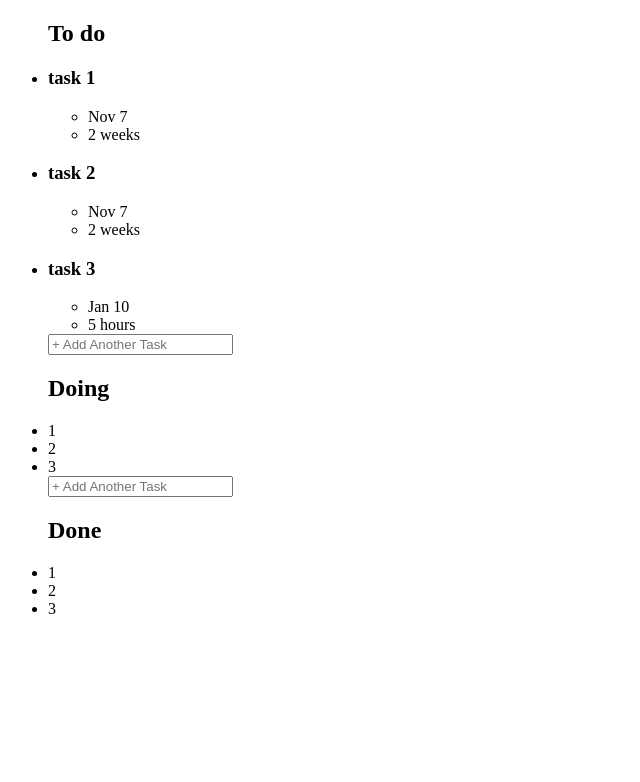
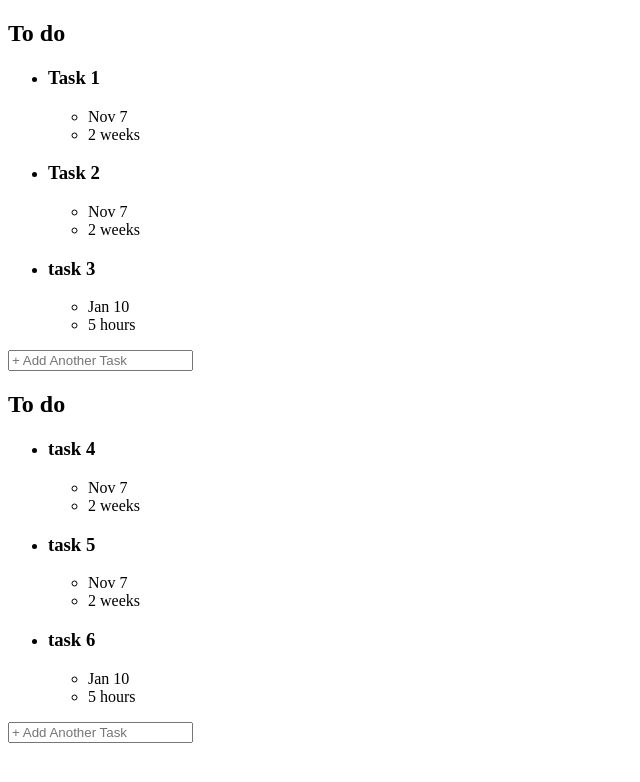
Before and after one commit to mdheerajprdxn/trello, a plain HTML site: page index.html in a window 1280 px wide. Shown: the whole page, without its empty margins (0-640 px from the left). Drawn offline with Linux system fonts and the light colour scheme.

Commit message:
[html] structure changed

```diff
--- a/index.html
+++ b/index.html
@@ -33,59 +33,69 @@
     <!--main section start-->
     <main>
       <div class="list-container">
-
-        <ul class="task-list">
+        <div class="card-container">
           <h2>To do</h2>
-          <li class="draggable task" draggable="true">
-            <h3>
-              task 1
-            </h3>
+          <ul class="card-list">
+            <li class="draggable card" draggable="true">
+              <h3>Task 1 </h3>
               <ul class="task-info">
                 <li class="due-date">Nov 7</li>
                 <li class="time">2 weeks</li>
               </ul>
             </li>
-          <li class="draggable task" draggable="true">
-            <h3>
-              task 2
-            </h3>
+            <li class="draggable card" draggable="true">
+              <h3>Task 2 </h3>
               <ul class="task-info">
                 <li class="due-date">Nov 7</li>
                 <li class="time">2 weeks</li>
               </ul>
             </li>
-          <li class="draggable task" draggable="true">
-            <h3>
-              task 3
-            </h3>
+            <li class="draggable card" draggable="true">
+              <h3> task 3 </h3>
               <ul class="task-info">
                 <li class="due-date">Jan 10</li>
                 <li class="time">5 hours</li>
               </ul>
             </li>
+          </ul>
           <form action="" class="add-task-form">
             <div class="form-element">
               <input type="text" class="add-task" placeholder="&#x2b; Add Another Task">
             </div>
           </form>
+        </div>
+        <div class="card-container">
+          <h2>To do</h2>
+          <ul class="card-list">
+            <li class="draggable card" draggable="true">
+              <h3> task 4 </h3>
+              <ul class="task-info">
+                <li class="due-date">Nov 7</li>
+                <li class="time">2 weeks</li>
               </ul>
-        <ul class="task-list">
-          <h2>Doing</h2>
-          <li class="draggable task" draggable="true">1</li>
-          <li class="draggable task" draggable="true">2</li>
-          <li class="draggable task" draggable="true">3</li>
+            </li>
+            <li class="draggable card" draggable="true">
+              <h3> task 5 </h3>
+              <ul class="task-info">
+                <li class="due-date">Nov 7</li>
+                <li class="time">2 weeks</li>
+              </ul>
+            </li>
+            <li class="draggable card" draggable="true">
+              <h3> task 6 </h3>
+              <ul class="task-info">
+                <li class="due-date">Jan 10</li>
+                <li class="time">5 hours</li>
+              </ul>
+            </li>
+          </ul>
           <form action="" class="add-task-form">
             <div class="form-element">
               <input type="text" class="add-task" placeholder="&#x2b; Add Another Task">
             </div>
           </form>
-        </ul>
-        <ul class="task-list">
-          <h2>Done</h2>
-          <li class="draggable task" draggable="true">1</li>
-          <li class="draggable task" draggable="true">2</li>
-          <li class="draggable task" draggable="true">3</li>
-        </ul>
+        </div>
+
       </div>
     </main>
     <!--main section end-->
```
Lines whose indentation alone changed are shown as unchanged.
